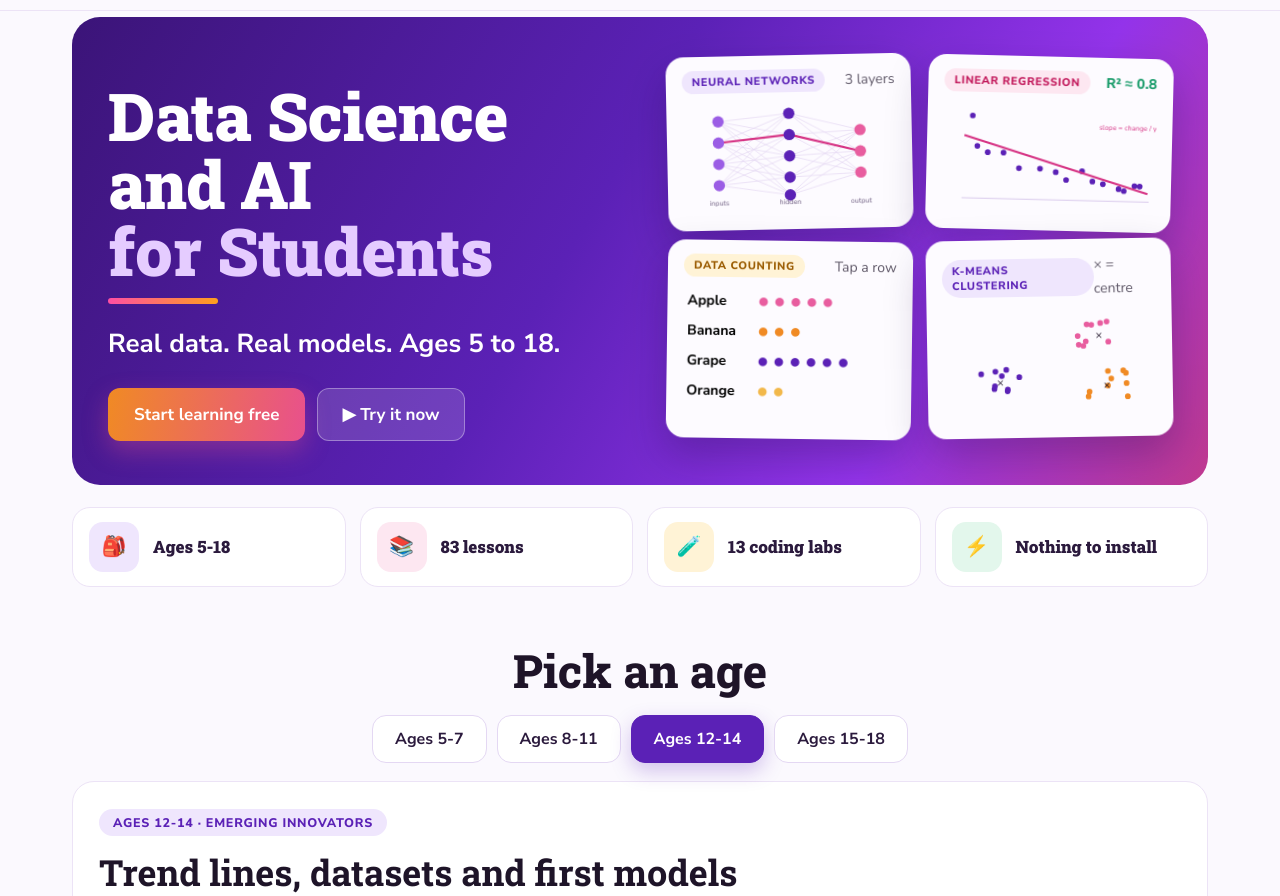
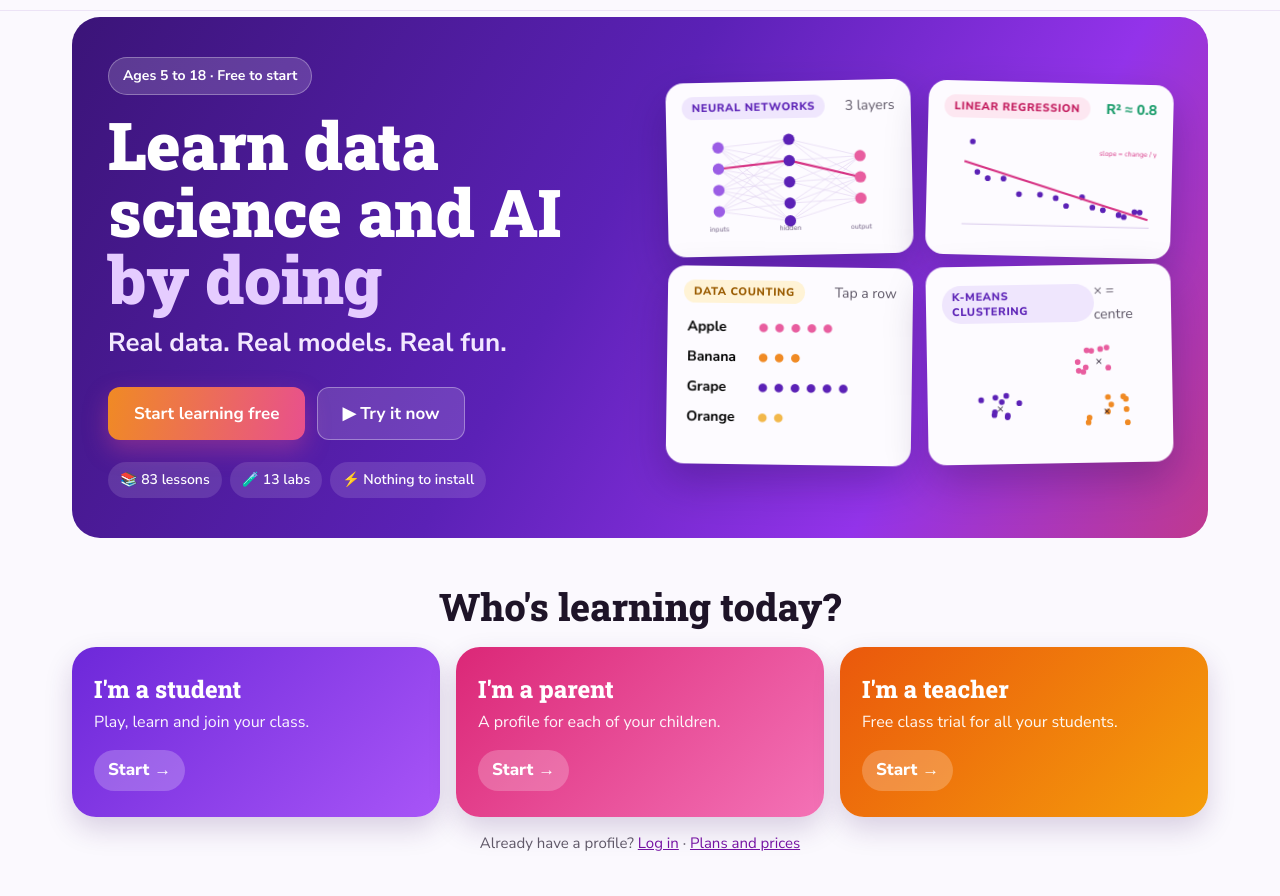
Before and after one commit to bihjane/Data-science-and-AI-K-12-teaching-tools, a plain HTML site: page ifisa-academy-app/index.html in a window 1280 px wide. Shown: the part 56-952 px from the top of the page. Drawn offline with Linux system fonts and the light colour scheme.

Commit message:
New home screen design: role cards, age tiles, simple steps
Co-Authored-By: Claude Opus 5.5 <noreply@anthropic.com>
Claude-Session: https://claude.ai/code/session_018G9rgJVnS48YANnhgbmXcE

```diff
--- a/ifisa-academy-app/index.html
+++ b/ifisa-academy-app/index.html
@@ -237,7 +237,28 @@ nav a{white-space:nowrap}.teachbtn{background:linear-gradient(90deg,#FF8A00,#FF5
 .lockpage{max-width:620px;margin:30px auto;text-align:center;background:#fff;border:1px solid var(--line);border-radius:24px;padding:30px 24px}.lockpage .codebox{justify-content:center}.lockic{font-size:46px}
 .mcstat{margin:10px 0 18px}.mcopts{display:grid;grid-template-columns:repeat(auto-fit,minmax(280px,1fr));gap:18px}.mccard{background:#fff;border:1px solid var(--line);border-radius:22px;padding:22px}.mccard h2{margin:6px 0}.mccard label{display:block;font-weight:700;margin:12px 0 4px}.mccard input{width:100%;padding:11px 12px;border:1.5px solid var(--line2);border-radius:10px;font:inherit}
 .clist{display:grid;gap:12px}.ccard{display:flex;justify-content:space-between;gap:14px;flex-wrap:wrap;align-items:center;background:#fff;border:1px solid var(--line);border-radius:18px;padding:16px 18px}.ccard.old{opacity:.6}.ccode{font:800 26px ui-monospace,Menlo,monospace;letter-spacing:.08em;color:var(--purple);margin:4px 0}.cbtns{display:flex;gap:8px;flex-wrap:wrap}
-.loginbtn,.startbtn{white-space:nowrap}@media(max-width:520px){.brand small{display:none}.brand span{font-size:14px}.loginbtn{font-size:14px;padding:6px 4px}.startbtn{padding:8px 12px!important;font-size:13px!important}.langbtn{padding:6px 8px}}@media(max-width:440px){.brand span{display:none}.loginbtn{margin-left:auto}}.lstats.slim .lstat{padding:14px 16px;align-items:center}.lstats.slim .lstat b{font-size:17px}.lschools h2{margin:0 0 6px}@media(max-width:700px){.hcards{grid-template-columns:1fr 1fr!important;gap:10px}.hcard{padding:10px;border-radius:14px}.hcard .hct .muted{display:none}.hcard .tag{font-size:9.5px!important;padding:3px 8px!important}.hcard table,.hcard td{font-size:11px}.loop{grid-template-columns:repeat(3,1fr)!important;gap:8px}.lcard{padding:14px 10px;text-align:center}.lcard .num{margin:0 auto}.lcard h3{margin:8px 0 2px;font-size:17px}.lcard p{font-size:13px;line-height:1.4;margin:0}.lstats.slim .lstat b{font-size:14px}}</style>
+.loginbtn,.startbtn{white-space:nowrap}@media(max-width:520px){.brand small{display:none}.brand span{font-size:14px}.loginbtn{font-size:14px;padding:6px 4px}.startbtn{padding:8px 12px!important;font-size:13px!important}.langbtn{padding:6px 8px}}@media(max-width:440px){.brand span{display:none}.loginbtn{margin-left:auto}}.lstats.slim .lstat{padding:14px 16px;align-items:center}.lstats.slim .lstat b{font-size:17px}.lschools h2{margin:0 0 6px}@media(max-width:700px){.hcards{grid-template-columns:1fr 1fr!important;gap:10px}.hcard{padding:10px;border-radius:14px}.hcard .hct .muted{display:none}.hcard .tag{font-size:9.5px!important;padding:3px 8px!important}.hcard table,.hcard td{font-size:11px}.loop{grid-template-columns:repeat(3,1fr)!important;gap:8px}.lcard{padding:14px 10px;text-align:center}.lcard .num{margin:0 auto}.lcard h3{margin:8px 0 2px;font-size:17px}.lcard p{font-size:13px;line-height:1.4;margin:0}.lstats.slim .lstat b{font-size:14px}}
+.hxchip{display:inline-block;background:rgba(255,255,255,.16);border:1px solid rgba(255,255,255,.3);border-radius:999px;padding:6px 14px;font-weight:700;font-size:14px}
+.lhero.hx h1{margin:16px 0 8px}.lhero.hx .lead{margin:8px 0 4px;color:#F3E8FF}
+.hxfacts{display:flex;flex-wrap:wrap;gap:8px;margin-top:22px}.hxfacts span{background:rgba(255,255,255,.12);border-radius:999px;padding:6px 12px;font-size:14px;font-weight:600}
+.hxsec{margin:46px 0;text-align:center}.hxsec>h2{font-size:clamp(26px,3.6vw,38px);margin:0 0 18px}
+.hxroles{display:grid;grid-template-columns:repeat(3,1fr);gap:16px}
+.hxrole{border:0;border-radius:24px;padding:26px 22px;text-align:left;color:#fff;cursor:pointer;display:flex;flex-direction:column;gap:6px;min-height:170px;font:inherit;box-shadow:0 12px 28px rgba(60,20,100,.18);transition:transform .15s,box-shadow .15s}
+.hxrole:hover,.hxrole:focus-visible{transform:translateY(-4px);box-shadow:0 18px 36px rgba(60,20,100,.26)}
+.hxrole b{font:800 24px "Roboto Slab",serif}.hxrole span{font-size:16px;opacity:.95;line-height:1.4}.hxrole em{margin-top:auto;font-style:normal;font-weight:800;background:rgba(255,255,255,.22);align-self:flex-start;border-radius:999px;padding:6px 14px}
+.hxrole.s{background:linear-gradient(135deg,#6D28D9,#A855F7)}.hxrole.p{background:linear-gradient(135deg,#DB2777,#F472B6)}.hxrole.t{background:linear-gradient(135deg,#EA580C,#F59E0B)}
+.hxsmall{margin-top:14px;color:var(--muted);font-size:15px}
+.hxages{display:grid;grid-template-columns:repeat(4,1fr);gap:16px}
+.hxage{border:2px solid transparent;border-radius:22px;padding:0;overflow:hidden;cursor:pointer;text-align:left;font:inherit;background:#fff;box-shadow:0 8px 22px rgba(60,20,100,.10);transition:transform .15s,border-color .15s;display:flex;flex-direction:column}
+.hxage:hover,.hxage:focus-visible{transform:translateY(-4px);border-color:var(--violet)}
+.hxage .pic{height:130px;display:flex;align-items:center;justify-content:center;padding:12px}.hxage .pic img{max-height:100%;max-width:100%;object-fit:contain}
+.hxage.a .pic{background:#F3EAFE}.hxage.b .pic{background:#FFEAF5}.hxage.c .pic{background:#FFF1E2}.hxage.d .pic{background:#E3F6EE}
+.hxage .tx{padding:14px 16px 18px;display:flex;flex-direction:column;gap:2px}.hxage .tx b{font:800 22px "Roboto Slab",serif;color:var(--purple)}.hxage .tx span{font-weight:700}.hxage .tx small{color:var(--muted);font-size:14px;line-height:1.35}
+.hxsteps{display:grid;grid-template-columns:repeat(3,1fr);gap:16px;position:relative}
+.hxstep{background:#fff;border:1px solid var(--line);border-radius:20px;padding:20px 14px;display:flex;flex-direction:column;align-items:center;gap:4px}.hxstep .num{margin-bottom:6px}.hxstep b{font:800 20px "Roboto Slab",serif}.hxstep span:not(.num){color:var(--muted);font-size:15px}
+@media(max-width:860px){.hxroles{grid-template-columns:1fr}.hxrole{min-height:0;padding:20px}.hxages{grid-template-columns:1fr 1fr}.hxage .pic{height:96px}.hxage .tx small{display:none}}
+@media(max-width:520px){.hxsteps{gap:8px}.hxstep{padding:14px 6px}.hxstep b{font-size:17px}.hxstep span:not(.num){font-size:13px;line-height:1.3}.hxsec{margin:34px 0}}
+#sandbox{max-width:880px;margin-left:auto;margin-right:auto;text-align:center}#sandbox .sbox2{text-align:left}@media(max-width:520px){.lhero.hx .hcards{display:none}.lhero.hx .lcta{flex-wrap:nowrap}.lhero.hx .lcta .btn{padding:13px 16px;font-size:15px}.hxrole{flex-direction:row;align-items:center;flex-wrap:wrap;padding:16px 18px}.hxrole b{font-size:20px;flex:1 1 auto}.hxrole span{flex-basis:100%;order:3;font-size:14.5px}.hxrole em{margin:0;order:2}}</style>
 </head>
 <body>
 <header class="top"><div class="wrap">
@@ -1012,23 +1033,24 @@ function trackPanel() { const T = TRACKS[LND.stage];
     <div class="skills">${T.skills.map(s => `<span class="skill">✓ ${esc(s)}</span>`).join("")}</div>
     <button class="btn" data-explore="${LND.stage}">See the ${T.ages} course →</button></div>`; }
 function landingPage() { const nLab = D.labs.length, nLes = D.courses.reduce((a, c) => a + c.modules.reduce((b, m) => b + m.items.filter(i => i.type === "lesson").length, 0), 0);
-  return `<section class="lhero"><div class="lhl">
-    <h1>Data Science and AI<br><span>for Students</span></h1><i class="accent"></i>
-    <p class="lead">Real data. Real models. Ages 5 to 18.</p>
-    <div class="lcta"><a class="btn hot" href="#signin" data-startfree="1">Start learning free</a><button class="btn glass" data-scroll="sandbox">▶ Try it now</button></div></div>
+  const roles = [["Student", "s", "I'm a student", "Play, learn and join your class."], ["Parent or carer", "p", "I'm a parent", "A profile for each of your children."], ["Teacher", "t", "I'm a teacher", "Free class trial for all your students."]];
+  const tones = ["a", "b", "c", "d"];
+  return `<section class="lhero hx"><div class="lhl">
+    <span class="hxchip">Ages 5 to 18 · Free to start</span>
+    <h1>Learn data science and AI <span>by doing</span></h1>
+    <p class="lead">Real data. Real models. Real fun.</p>
+    <div class="lcta"><a class="btn hot" href="#signin" data-startfree="1">Start learning free</a><button class="btn glass" data-scroll="sandbox">▶ Try it now</button></div>
+    <div class="hxfacts"><span>📚 ${nLes} lessons</span><span>🧪 ${nLab} labs</span><span>⚡ Nothing to install</span></div></div>
     ${heroCards()}</section>
-  <section class="lstats slim">${[["Ages 5-18", "🎒"], [nLes + " lessons", "📚"], [nLab + " coding labs", "🧪"], ["Nothing to install", "⚡"]].map(([a, e], i) => `<div class="lstat"><i class="ic${i}" style="display:flex;align-items:center;justify-content:center;font-style:normal;font-size:20px">${e}</i><div><b>${a}</b></div></div>`).join("")}</section>
-  <section class="lsec cen" id="tracks"><h2>Pick an age</h2>
-    <div class="agepills light">${[1, 2, 3, 4].map(n => `<button class="${LND.stage === n ? "on" : ""}" data-lage="${n}">Ages ${TRACKS[n].ages}</button>`).join("")}</div><div id="trackPanel">${trackPanel()}</div></section>
-  <section class="lsec cen"><h2>How it works</h2>
-    <div class="loop">${[["Ask", "Start with a real question."], ["Play", "Move sliders and see the model change."], ["Keep", "Save your work to your portfolio."]].map(([t, d], i) => `<div class="lcard"><span class="num n${i}">${i + 1}</span><h3>${t}</h3><p>${d}</p></div>`).join("")}</div></section>
+  <section class="hxsec"><h2>Who's learning today?</h2><div class="hxroles">${roles.map(([r, k, t, d]) => `<button class="hxrole ${k}" data-signas="${r}"><b>${t}</b><span>${d}</span><em>Start →</em></button>`).join("")}</div>
+    <p class="hxsmall">Already have a profile? <a href="#signin">Log in</a> · <a href="#plans">Plans and prices</a></p></section>
+  <section class="hxsec" id="tracks"><h2>Pick an age</h2><div class="hxages">${[1, 2, 3, 4].map((n, i) => { const T = TRACKS[n], A = AGES.find(a => a[0] === n); return `<button class="hxage ${tones[i]}" data-explore="${n}"><div class="pic"><img src="visuals/${A[3]}.webp" alt="" loading="lazy"></div><div class="tx"><b>Ages ${T.ages}</b><span>${esc(T.name)}</span><small>${esc(T.head)}</small></div></button>`; }).join("")}</div></section>
+  <section class="hxsec"><h2>How it works</h2><div class="hxsteps">${[["Ask", "a real question"], ["Play", "with the data and the model"], ["Keep", "your work in a portfolio"]].map(([t, d], i) => `<div class="hxstep"><span class="num n${i}">${i + 1}</span><b>${t}</b><span>${d}</span></div>`).join("")}</div></section>
   <section class="lsec" id="sandbox"><h2>Try it: fit a trend line</h2><p class="muted">Move the sliders until the pink line fits the Olympic 100 m times.</p>
     <div class="sbox2"><div class="sbtop"><span class="small"><i class="dotor"></i> Tap the chart to add a point</span><span id="sbxInfoBadge"></span></div><div id="sbxWrap" class="sbchart">${sandboxSvg()}</div>
     <div class="sbctl"><label>Slope <b id="sbmv">${(LND.m * 10).toFixed(2)} s per decade</b><input id="sbm" type="range" min="-0.04" max="0.01" step="0.0005" value="${LND.m}"></label>
       <label>Start <b id="sbbv">${LND.b.toFixed(2)} s in 1890</b><input id="sbb" type="range" min="9.5" max="12.5" step="0.01" value="${LND.b}"></label>
-      <div class="sbfoot"><div id="sbxInfo" class="sbinfo">${sandboxInfo()}</div><div style="display:flex;gap:8px"><button class="btn" data-sb="train">✨ Let AI fit it</button><button class="btn ghost" data-sb="reset">Reset</button></div></div></div></div></section>
-  <section class="lschools"><h2>For schools and families</h2>
-    <div class="lcta"><button class="btn white" data-signas="Teacher">Free class trial</button><button class="btn glass" data-parentacct="1">Parent account</button><a class="btn glass" href="#plans">Plans and prices</a></div></section>`; }
+      <div class="sbfoot"><div id="sbxInfo" class="sbinfo">${sandboxInfo()}</div><div style="display:flex;gap:8px"><button class="btn" data-sb="train">✨ Let AI fit it</button><button class="btn ghost" data-sb="reset">Reset</button></div></div></div></div></section>`; }
 function landingClick(t) {
   if (t.dataset.lage) { LND.stage = +t.dataset.lage; document.querySelectorAll("[data-lage]").forEach(b => b.classList.toggle("on", b.dataset.lage === t.dataset.lage)); $("#trackPanel").innerHTML = trackPanel(); if (t.closest(".lhero")) $("#tracks").scrollIntoView({ behavior: "smooth", block: "start" }); translatePage(); return true; }
   if (t.dataset.explore) { signStep = { role: "Student", ages: TRACKS[+t.dataset.explore].ages }; location.hash = "#signin"; render(); window.scrollTo(0, 0); return true; }
```
